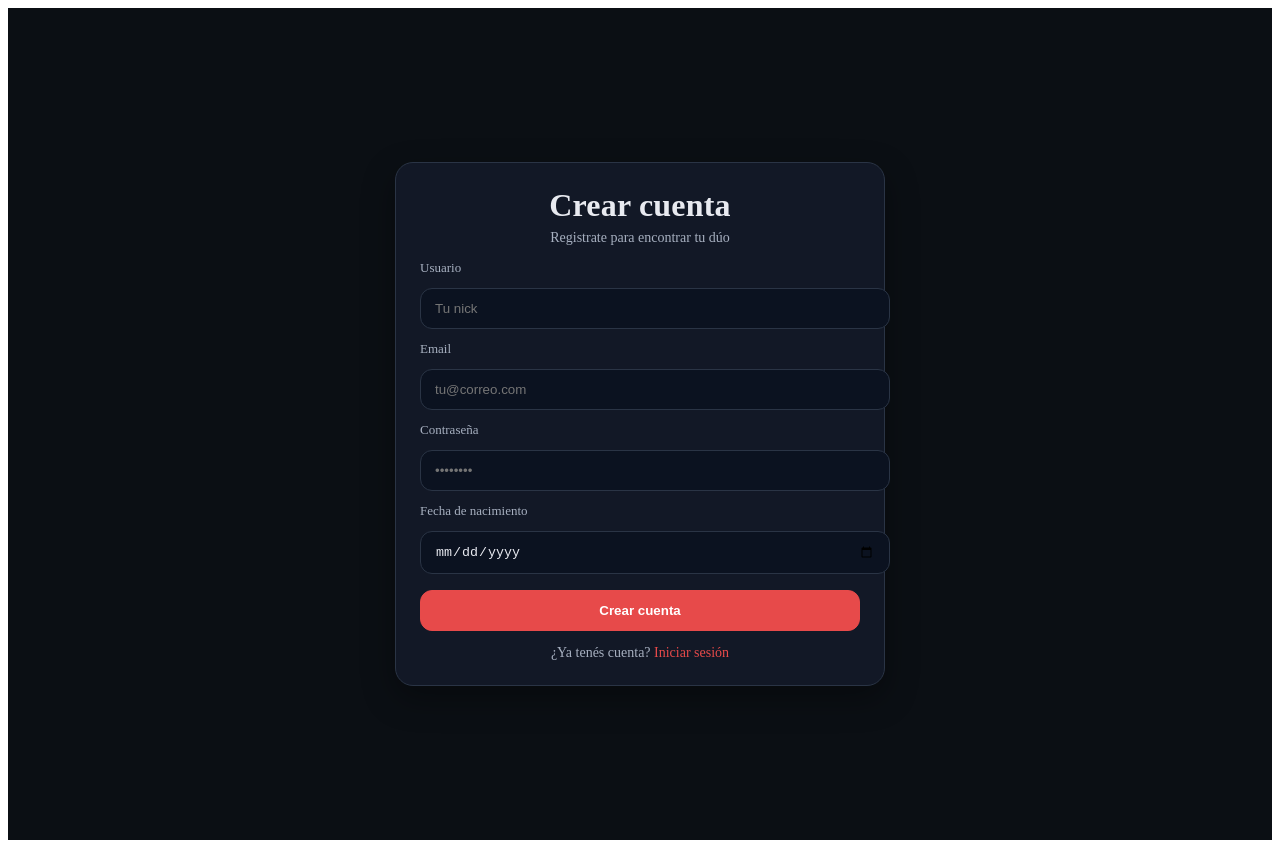
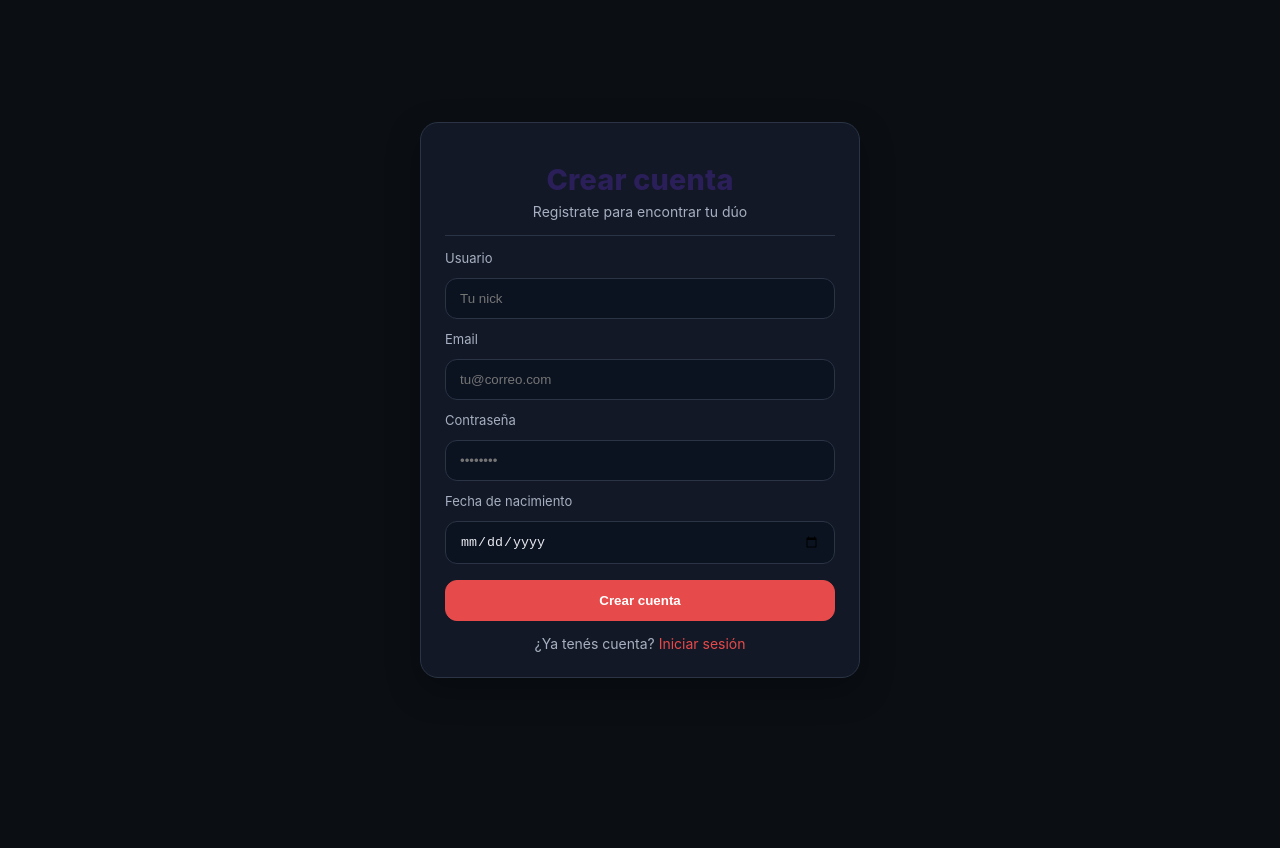
Before and after one commit to TheLampT/DuoFinder, a Next.js app in the folder DuoFinder-frontend/: page /register in a window 1280 px wide. After the commit the page ends 800 px from the top, so only its background shows below. Built offline with nearby package versions, Linux system fonts and the light colour scheme.

Commit message:
Bug Fix de NodeJS
Habia un cartel molesto en las paginas de log in, register, y Mi perfil de NodeJS que lo solucioné. tuki

```diff
--- /dev/null
+++ b/DuoFinder-frontend/app/layout.tsx
@@ -0,0 +1,19 @@
+import type { Metadata } from "next";
+import "../styles/globals.css";
+
+export const metadata: Metadata = {
+  title: "DuoFinder",
+  description: "Tu dúo a un click",
+};
+
+export default function RootLayout({
+  children,
+}: {
+  children: React.ReactNode;
+}) {
+  return (
+    <html lang="es">
+      <body>{children}</body>
+    </html>
+  );
+}
--- a/DuoFinder-frontend/app/login/page.module.css
+++ b/DuoFinder-frontend/app/login/page.module.css
@@ -11,12 +11,12 @@
 }
 
 .page{
-  min-height:100vh;
+  min-height:100svh;     /* 100vh en mobile puede dar saltos; svh es mejor */
   display:grid;
   place-items:center;
   padding:16px;
-  background:var(--bg);
-  color:var(--text);
+  background: transparent;   /* <- IMPORTANTE: nada de fondo acá */
+  color: inherit;
 }
 
 .card{
--- a/DuoFinder-frontend/app/profile/page.module.css
+++ b/DuoFinder-frontend/app/profile/page.module.css
@@ -9,12 +9,12 @@
 }
 
 .page{
-  min-height:100vh;
+  min-height:100svh;     /* 100vh en mobile puede dar saltos; svh es mejor */
   display:grid;
   place-items:center;
   padding:16px;
-  background:var(--bg);
-  color:var(--text);
+  background: transparent;   /* <- IMPORTANTE: nada de fondo acá */
+  color: inherit;
 }
 
 .card{
--- a/DuoFinder-frontend/app/register/page.module.css
+++ b/DuoFinder-frontend/app/register/page.module.css
@@ -9,12 +9,12 @@
 }
 
 .page{
-  min-height:100vh;
+  min-height:100svh;     /* 100vh en mobile puede dar saltos; svh es mejor */
   display:grid;
   place-items:center;
   padding:16px;
-  background:var(--bg);
-  color:var(--text);
+  background: transparent;   /* <- IMPORTANTE: nada de fondo acá */
+  color: inherit;
 }
 
 .card{
--- a/DuoFinder-frontend/styles/globals.css
+++ b/DuoFinder-frontend/styles/globals.css
@@ -1,55 +1,77 @@
-* {
-  box-sizing: border-box;
-  margin: 0;
-  padding: 0;
+
+/* ===== DuoFinder – globals.css (oscuro a pantalla completa) ===== */
+
+:root{
+  --bg:#0b0f14;
+  --text:#e8eaf0;
+  --muted:#a7b0c0;
+  --divider:#2a3445;
+  --accent:#e74a4a; /* rojo del logo */
 }
 
-body {
-  font-family: -apple-system, BlinkMacSystemFont, 'Segoe UI', Roboto, Oxygen,
-               Ubuntu, Cantarell, 'Open Sans', 'Helvetica Neue', sans-serif;
-  background-color: #f0f2f5;
-  height: 100vh;
-  display: flex;
-  justify-content: center;
+*{
+  box-sizing:border-box;
+  margin:0;
+  padding:0;
 }
 
-.duo-finder-container {
-  display: flex;
-  flex-direction: column;
-  width: 100%;
-  max-width: 400px;
-  height: 100vh;
-  padding: 20px;
-  background-color: white;
-  box-shadow: 0 0 10px rgba(0, 0, 0, 0.1);
+/* fondo oscuro para TODA la pantalla, sin centrar nada desde body */
+html, body{
+  height:100%;
+  max-width:100vw;
+  overflow-x:hidden;
 }
 
-header {
-  text-align: center;
-  padding: 15px 0;
-  border-bottom: 1px solid #eee;
-  margin-bottom: 20px;
+body{
+  font-family:-apple-system, BlinkMacSystemFont, 'Segoe UI', Roboto, Oxygen,
+               Ubuntu, Cantarell, 'Open Sans', 'Helvetica Neue', sans-serif;
+  background: var(--bg);
+  color: var(--text);
+  /* ❌ importante: NO usar display:flex ni justify-content acá */
 }
 
-header h1 {
-  font-size: 1.8rem;
-  color: #ff6b6b;
+/* -----------------------------------------------------------------
+   Si en alguna vista usás este contenedor, lo centramos con margin
+   y evitamos que pinte una columna blanca.
+------------------------------------------------------------------ */
+.duo-finder-container{
+  display:flex;
+  flex-direction:column;
+  width:100%;
+  max-width:400px;
+  height:100%;
+  padding:20px;
+  margin:0 auto;                 /* centra cuando se use */
+  background-color: transparent; /* antes: white -> causaba franja clara */
+  box-shadow:none;               /* quitamos halo claro */
 }
 
-.cards-container {
-  flex: 1;
-  position: relative;
-  display: flex;
-  justify-content: center;
-  align-items: center;
+/* Cabecera genérica */
+header{
+  text-align:center;
+  padding:15px 0;
+  border-bottom:1px solid var(--divider);
+  margin-bottom:20px;
+}
+header h1{
+  font-size:1.8rem;
+  color: var(--accent);
 }
 
-.no-more-profiles {
-  text-align: center;
-  padding: 20px;
+/* Contenedores varios */
+.cards-container{
+  flex:1;
+  position:relative;
+  display:flex;
+  justify-content:center;
+  align-items:center;
 }
 
-.no-more-profiles h2 {
-  margin-bottom: 10px;
-  color: #555;
+.no-more-profiles{
+  text-align:center;
+  padding:20px;
 }
+.no-more-profiles h2{
+  margin-bottom:10px;
+  color: var(--muted);
+}
```
